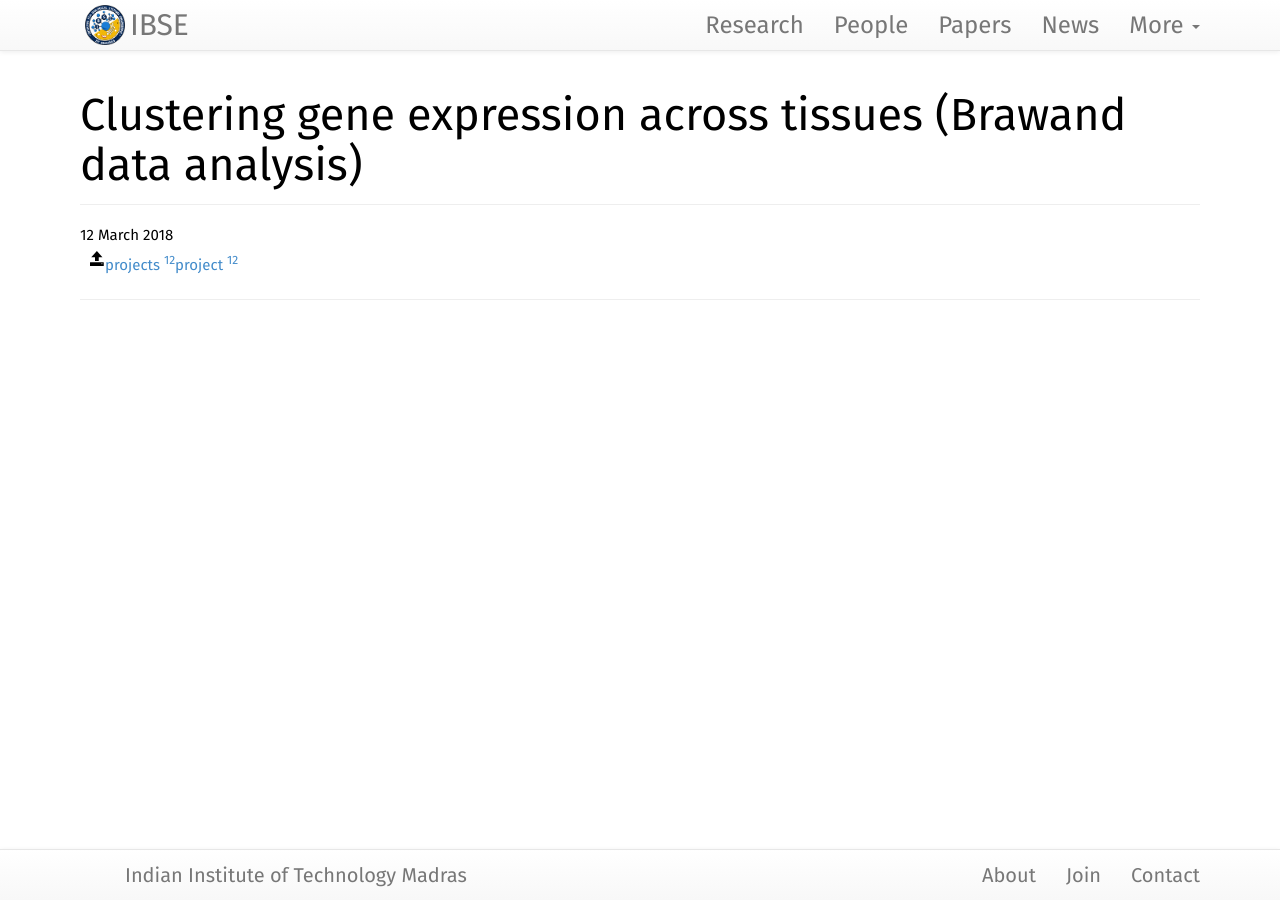
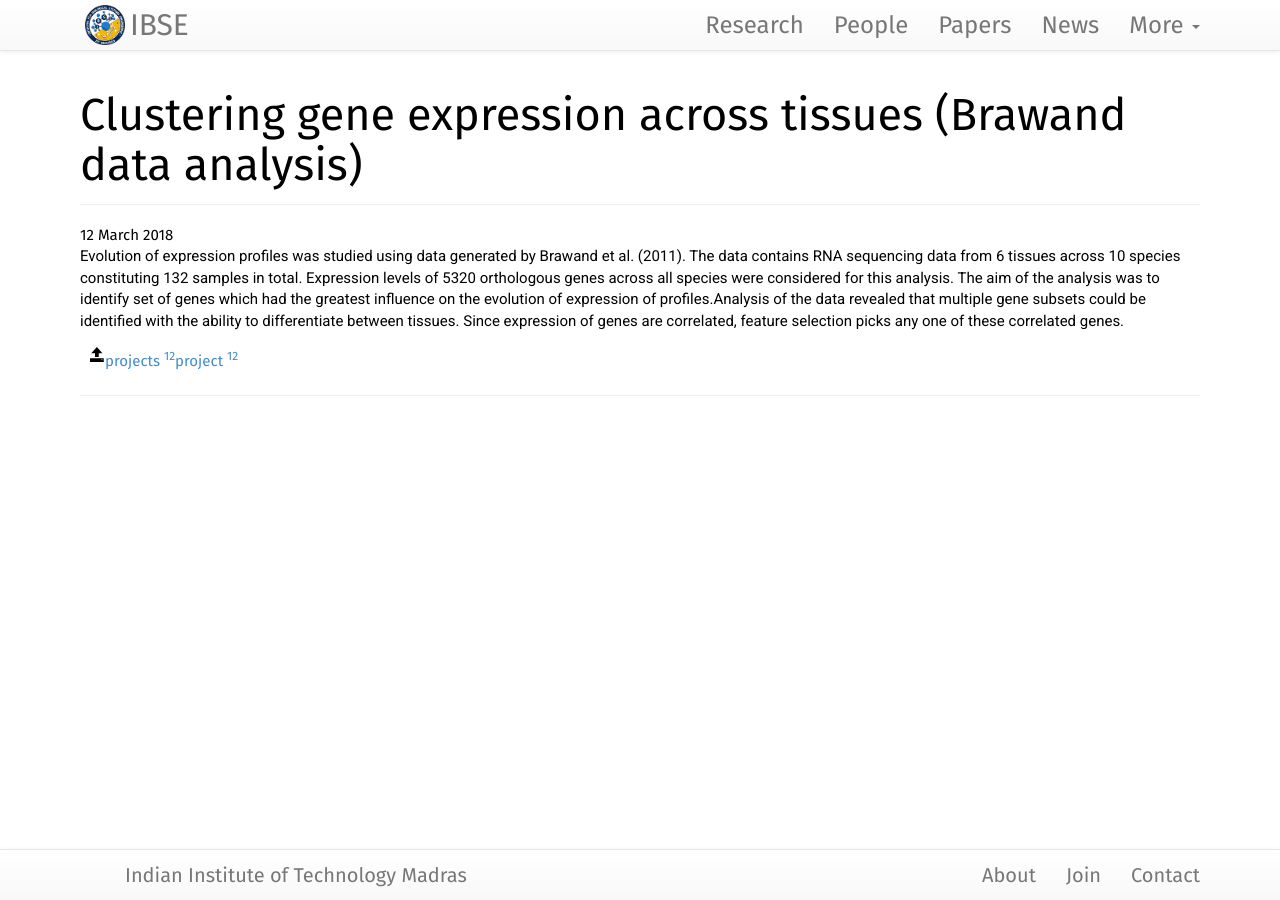
Before and after one commit to philge/ibse-iitm.github.io, a Jekyll site: the page built from projects/_posts/2018-03-12-clustering-gene-expression.md, in a window 1280 px wide. Built offline with Jekyll 4.4.1, drawn with Linux system fonts in a browser that asks for light colours; nearby versions of some CDN libraries.

Commit message:
Update 2018-03-12-clustering-gene-expression.md

```diff
--- a/projects/_posts/2018-03-12-clustering-gene-expression.md
+++ b/projects/_posts/2018-03-12-clustering-gene-expression.md
@@ -8,3 +8,6 @@ people: Karthik Raman & Raghunathan Rengaswamy
 category: project
 tags:
 ---
+{% include JB/setup %}
+
+Evolution of expression profiles was studied using data generated by Brawand et al. (2011). The data contains RNA sequencing data from 6 tissues across 10 species constituting 132 samples in total. Expression levels of 5320 orthologous genes across all species were considered for this analysis. The aim of the analysis was to identify set of genes which had the greatest influence on the evolution of expression of profiles.Analysis of the data revealed that multiple gene subsets could be identified with the ability to differentiate between tissues. Since expression of genes are correlated, feature selection picks any one of these correlated genes.
```
